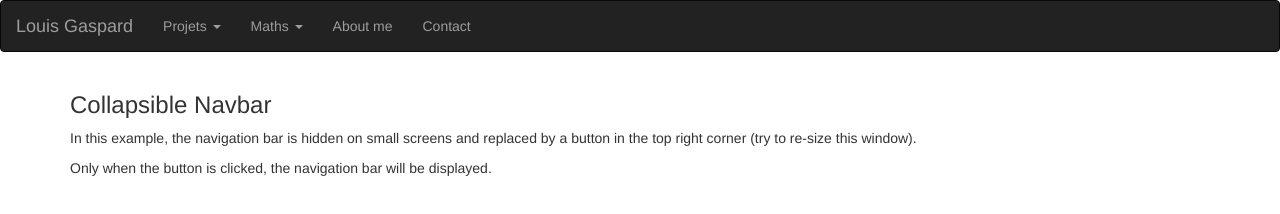
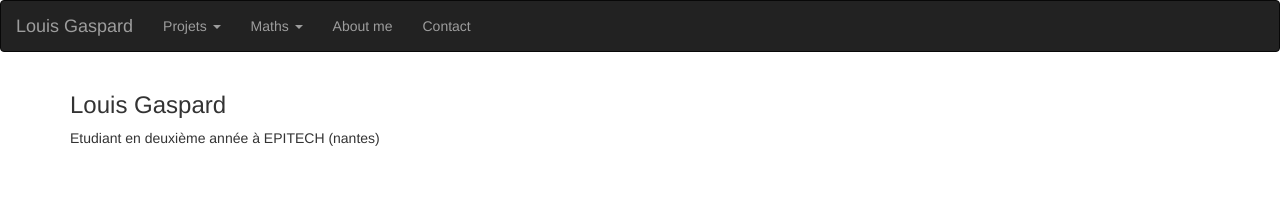
Before and after one commit to LouisGaspard/portfolio-project, a website: page html/index.html in a window 1280 px wide. Drawn offline with nearby package versions, Linux system fonts and the light colour scheme.

Commit message:
change index

```diff
--- a/html/index.html
+++ b/html/index.html
@@ -16,9 +16,9 @@
     <body>
         <div id="header"></div>
         <div class="container">
-            <h3>Collapsible Navbar</h3>
-            <p>In this example, the navigation bar is hidden on small screens and replaced by a button in the top right corner (try to re-size this window).
-            <p>Only when the button is clicked, the navigation bar will be displayed.</p>
+            <h3>Louis Gaspard</h3>
+            <p>Etudiant en deuxième année à EPITECH (nantes)</p>
+            <p></p>
         </div>
     </body>
 </html>
```
Also changed, not shown: html/projects/my_ls.html (+3 -0 lines).
